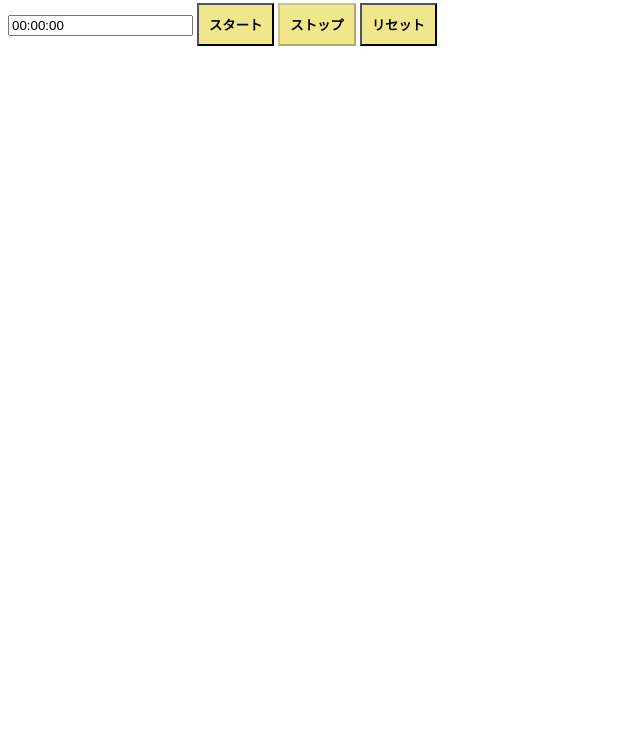
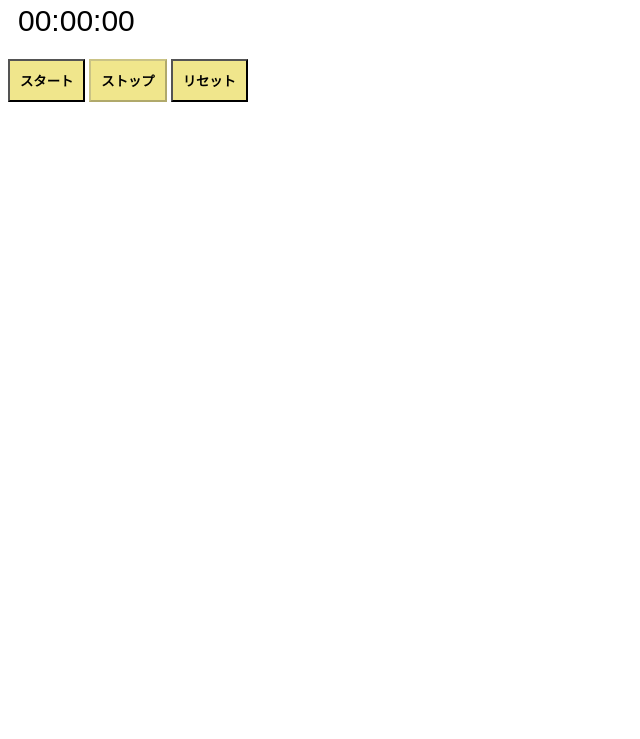
Before and after one commit to omeinu/kadai_stopwatch, a plain HTML site: page index.html in a window 1280 px wide. Shown: the part 61-800 px from the top of the page, without its empty margins (0-640 px from the left). Drawn offline with nearby package versions, Linux system fonts and the light colour scheme.

Commit message:
Update main.css

```diff
--- a/main.css
+++ b/main.css
@@ -1,6 +1,9 @@
-h2{
+#counter{
   display:block;
-  padding-left:20px;
+  padding-left:10px;
+  border:none;
+  margin-bottom:20px;
+  font-size: 30px
 }
 
 .btn{
```
